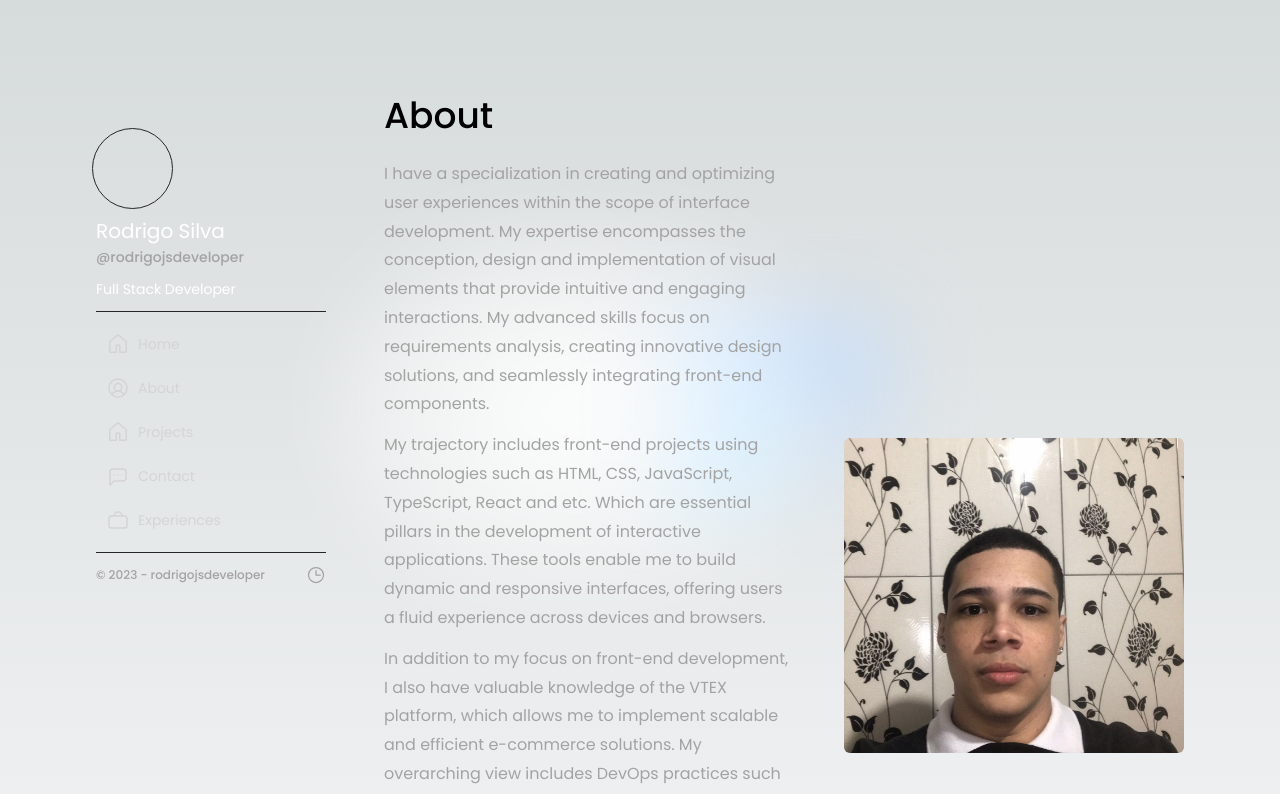
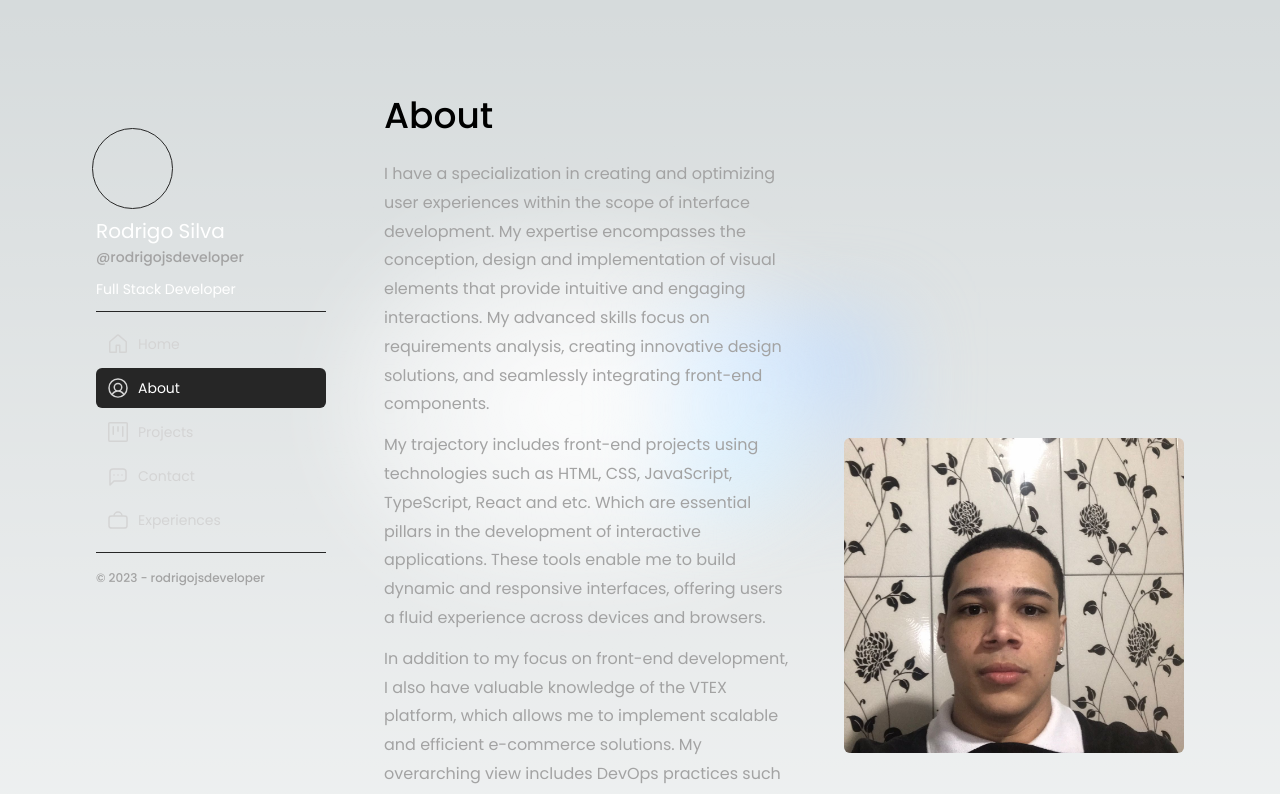
Before and after one commit to rodrigojsdeveloper/rodrigojs.dev, a Next.js app: page /about in a window 1280 px wide. Shown: the top 794 px of the page. Built offline with nearby package versions, Linux system fonts and the light colour scheme.

Commit message:
style: header navigation button with background color when clicked

```diff
--- a/src/app/about/page.tsx
+++ b/src/app/about/page.tsx
@@ -8,6 +8,7 @@ import { stacks } from "@/utils/stacks";
 import my from "../../assets/my.jpg";
 import { useState } from "react";
 import Image from "next/image";
+import Link from "next/link";
 
 export default function About() {
   const [copy, setCopy] = useState<boolean>(false);
@@ -80,13 +81,13 @@ export default function About() {
         </div>
 
         <div className="w-full flex items-center gap-2 mt-4 mb-8">
-          <a
+          <Link
             href="/curriculo-rodrigo.pdf"
             download="Rodrigo Silva.pdf"
             className="w-full max-w-152 h-45 flex justify-center items-center border border-solid border-gray-5 font-medium text-sm text-gray-3 duration-300 rounded-def p-3 hover:bg-gray-2 active:bg-gray-6 active:border-gray-6"
           >
             CV Download
-          </a>
+          </Link>
           <button
             onClick={copyLink}
             className="w-full max-w-152 h-45 bg-gray-1 text-gray-9 font-medium text-sm rounded-def duration-300 hover:bg-gray-10"
--- a/src/app/page.tsx
+++ b/src/app/page.tsx
@@ -6,6 +6,7 @@ import { Header } from "@/components/Header";
 import { Title } from "@/components/Title";
 import { Line } from "@/components/Line";
 import { Work } from "@/components/Work";
+import Link from "next/link";
 
 export default function Home() {
   return (
@@ -56,7 +57,7 @@ export default function Home() {
         <div className="w-full flex justify-between items-center">
           <p className="font-title text-xl">Recent projects</p>
 
-          <a
+          <Link
             href="/projects"
             className="flex items-center gap-1 text-gray-4 text-xs font-medium hover:text-primary duration-300"
           >
@@ -76,7 +77,7 @@ export default function Home() {
                 d="M4 12h16m0 0l-6-6m6 6l-6 6"
               />
             </svg>
-          </a>
+          </Link>
         </div>
 
         <div className="grid md:grid-cols-2 place-items-center gap-4 my-6">
--- /dev/null
+++ b/src/components/CustomLink.tsx
@@ -0,0 +1,16 @@
+import { ILink } from "@/interfaces";
+import Link from "next/link";
+
+const CustomLink = ({ Icon, text, href, activeLink, onClick }: ILink) => {
+  return (
+    <Link
+      href={"/" + href}
+      onClick={onClick}
+      className={`w-full h-40 flex row items-center gap-2 px-2.5 py-2 duration-300 text-sm rounded-def ${activeLink} hover:bg-gray-2 hover:text-gray-1 active:bg-gray-6`}
+    >
+      {Icon} {text}
+    </Link>
+  );
+};
+
+export { CustomLink };
--- a/src/components/Header.tsx
+++ b/src/components/Header.tsx
@@ -1,20 +1,33 @@
+"use client";
+import { useEffect, useState } from "react";
+import { CustomLink } from "./CustomLink";
 import { Line } from "./Line";
-import { Link } from "./Link";
+import Link from "next/link";
 
 const Header = () => {
+  const [currentUrl, setCurrentUrl] = useState(
+    typeof window !== "undefined" ? window.location.href.split("/")[3] : ""
+  );
+
+  useEffect(() => {
+    setCurrentUrl(
+      typeof window !== "undefined" ? window.location.href.split("/")[3] : ""
+    );
+  }, []);
+
   return (
     <header className="w-full max-w-230 sticky top-0 z-10 h-20 mr-12 pt-8 max-lg:hidden max-lg:mr-0">
       <div className="w-full max-w-81 h-81 group relative p-5 mb-2 -ml-1 rounded-full border border-solid border-gray-2 ease-in-out duration-500"></div>
 
       <div className="w-full">
         <h1 className="text-gray-1 text-md lg:text-xl">Rodrigo Silva</h1>
-        <a
+        <Link
           target="_blank"
           href="https://github.com/rodrigojsdeveloper"
           className="text-gray-3 font-medium text-sm hover:text-gray-4 duration-300"
         >
           @rodrigojsdeveloper
-        </a>
+        </Link>
         <p className="text-gray-1 font-normal mt-2.5 text-sm">
           Full Stack Developer
         </p>
@@ -23,7 +36,7 @@ const Header = () => {
       <Line />
 
       <nav className="hidden lg:flex flex-col gap-1">
-        <Link
+        <CustomLink
           href=""
           Icon={
             <svg
@@ -39,8 +52,13 @@ const Header = () => {
             </svg>
           }
           text="Home"
+          activeLink={
+            currentUrl === ""
+              ? "bg-gray-2 text-gray-1"
+              : "bg-transparent text-gray-4"
+          }
         />
-        <Link
+        <CustomLink
           href="about"
           Icon={
             <svg
@@ -56,8 +74,13 @@ const Header = () => {
             </svg>
           }
           text="About"
+          activeLink={
+            currentUrl === "about"
+              ? "bg-gray-2 text-gray-1"
+              : "bg-transparent text-gray-4"
+          }
         />
-        <Link
+        <CustomLink
           href="projects"
           Icon={
             <svg
@@ -67,14 +90,23 @@ const Header = () => {
               viewBox="0 0 24 24"
             >
               <path
-                fill="#D4D4D4"
-                d="M11.03 2.59a1.501 1.501 0 0 1 1.94 0l7.5 6.363a1.5 1.5 0 0 1 .53 1.144V19.5a1.5 1.5 0 0 1-1.5 1.5h-5.75a.75.75 0 0 1-.75-.75V14h-2v6.25a.75.75 0 0 1-.75.75H4.5A1.5 1.5 0 0 1 3 19.5v-9.403c0-.44.194-.859.53-1.144ZM12 3.734l-7.5 6.363V19.5h5v-6.25a.75.75 0 0 1 .75-.75h3.5a.75.75 0 0 1 .75.75v6.25h5v-9.403Z"
+                fill="#d4d4d4"
+                d="M7.25 6a.75.75 0 0 0-.75.75v7.5a.75.75 0 0 0 1.5 0v-7.5A.75.75 0 0 0 7.25 6ZM12 6a.75.75 0 0 0-.75.75v4.5a.75.75 0 0 0 1.5 0v-4.5A.75.75 0 0 0 12 6Zm4 .75a.75.75 0 0 1 1.5 0v9.5a.75.75 0 0 1-1.5 0v-9.5Z"
+              />
+              <path
+                fill="#d4d4d4"
+                d="M3.75 2h16.5c.966 0 1.75.784 1.75 1.75v16.5A1.75 1.75 0 0 1 20.25 22H3.75A1.75 1.75 0 0 1 2 20.25V3.75C2 2.784 2.784 2 3.75 2ZM3.5 3.75v16.5c0 .138.112.25.25.25h16.5a.25.25 0 0 0 .25-.25V3.75a.25.25 0 0 0-.25-.25H3.75a.25.25 0 0 0-.25.25Z"
               />
             </svg>
           }
           text="Projects"
+          activeLink={
+            currentUrl === "projects"
+              ? "bg-gray-2 text-gray-1"
+              : "bg-transparent text-gray-4"
+          }
         />
-        <Link
+        <CustomLink
           href="contact"
           Icon={
             <svg
@@ -94,8 +126,13 @@ const Header = () => {
             </svg>
           }
           text="Contact"
+          activeLink={
+            currentUrl === "contact"
+              ? "bg-gray-2 text-gray-1"
+              : "bg-transparent text-gray-4"
+          }
         />
-        <Link
+        <CustomLink
           href="experiences"
           Icon={
             <svg
@@ -115,35 +152,26 @@ const Header = () => {
             </svg>
           }
           text="Experiences"
+          activeLink={
+            currentUrl === "experiences"
+              ? "bg-gray-2 text-gray-1"
+              : "bg-transparent text-gray-4"
+          }
         />
       </nav>
 
       <Line />
 
-      <div className="flex row justify-between items-center">
       <small className="text-gray-3 text-xs font-medium">
         © 2023 -{" "}
-          <a
+        <Link
           target="_blank"
           className="duration-300 hover:text-gray-4"
           href="https://github.com/rodrigojsdeveloper/rodrigojsdeveloper.com"
         >
           rodrigojsdeveloper
-          </a>
+        </Link>
       </small>
-
-        <svg
-          xmlns="http://www.w3.org/2000/svg"
-          width="20"
-          height="20"
-          viewBox="0 0 256 256"
-        >
-          <path
-            fill="#A3A3A3"
-            d="M128 24a104 104 0 1 0 104 104A104.11 104.11 0 0 0 128 24Zm0 192a88 88 0 1 1 88-88a88.1 88.1 0 0 1-88 88Zm64-88a8 8 0 0 1-8 8h-56a8 8 0 0 1-8-8V72a8 8 0 0 1 16 0v48h48a8 8 0 0 1 8 8Z"
-          />
-        </svg>
-      </div>
     </header>
   );
 };
--- a/src/components/HeaderMobile.tsx
+++ b/src/components/HeaderMobile.tsx
@@ -1,6 +1,7 @@
 "use client";
 import { useState } from "react";
 import { Modal } from "./Modal";
+import Link from "next/link";
 
 const HeaderMobile = () => {
   const [openModa, setOpenModal] = useState<boolean>(false);
@@ -9,10 +10,10 @@ const HeaderMobile = () => {
     <>
       {openModa ? <Modal /> : null}
       <header className="w-full h-81 hidden flex-row justify-between items-center bg-black border-b border-solid border-gray-6 fixed top-0 pt-2 px-8 max-lg:flex">
-        <a
+        <Link
           href="/"
           className="w-full max-w-45 h-45 group relative p-5 mb-2 -ml-1 rounded-full border border-solid border-gray-2 ease-in-out duration-500"
-        ></a>
+        ></Link>
 
         {!openModa ? (
           <svg
--- a/src/components/Link.tsx
+++ /dev/null
@@ -1,14 +0,0 @@
-import { ILink } from "@/interfaces";
-
-const Link = ({ Icon, text, href }: ILink) => {
-  return (
-    <a
-      href={"/" + href}
-      className="w-full h-40 flex row items-center gap-2 px-2.5 py-2 duration-300 text-sm rounded-def bg-transparent text-gray-4 hover:bg-gray-2 hover:text-gray-1 active:bg-gray-6"
-    >
-      {Icon} {text}
-    </a>
-  );
-};
-
-export { Link };
--- a/src/components/Project.tsx
+++ b/src/components/Project.tsx
@@ -1,10 +1,11 @@
+import { Paragraphy } from "./Paragraphy";
 import { IProject } from "@/interfaces";
 import Image from "next/image";
-import { Paragraphy } from "./Paragraphy";
+import Link from "next/link";
 
 const Project = ({ project }: IProject) => {
   return (
-    <a
+    <Link
       href={project.link}
       target="_blank"
       className="w-full h-408 p-2 border border-solid border-gray-7 rounded-def duration-300 hover:bg-gray-8 hover:border-gray-8"
@@ -30,7 +31,7 @@ const Project = ({ project }: IProject) => {
           ))}
         </div>
       </div>
-    </a>
+    </Link>
   );
 };
 
--- a/src/components/Work.tsx
+++ b/src/components/Work.tsx
@@ -1,3 +1,5 @@
+import Link from "next/link";
+
 const Work = () => {
   return (
     <div className="w-full flex flex-col gap-4 p-5 bg-gray-9 border border-gray-2 rounded-def my-6">
@@ -8,12 +10,12 @@ const Work = () => {
         website, let{"'"}s have a chat.
       </p>
 
-      <a
+      <Link
         href="/contact"
         className="w-full max-w-121 h-44 flex justify-center items-center bg-gray-1 text-gray-9 font-normal text-md rounded-def duration-300 hover:bg-gray-10"
       >
         Contact me
-      </a>
+      </Link>
     </div>
   );
 };
--- a/src/interfaces/index.ts
+++ b/src/interfaces/index.ts
@@ -4,6 +4,8 @@ export interface ILink {
   Icon: any;
   text: string;
   href: string;
+  activeLink?: string;
+  onClick?: any;
 }
 
 export interface IProjectProps {
--- a/tailwind.config.ts
+++ b/tailwind.config.ts
@@ -10,7 +10,7 @@ const config: Config = {
     extend: {
       colors: {
         gray: {
-          1: "rgb(255 255 255/1)",
+          1: "#FFFFFF",
           2: "#262626",
           3: "#A3A3A3",
           4: "#D4D4D4",
@@ -31,7 +31,7 @@ const config: Config = {
         45: "45px",
         81: "81.4px",
         121: "121px",
-        128: "128px",
+        140: "140px",
         152: "152px",
         230: "230px",
         340: "340px",
```
Also changed, not shown: src/app/contact/page.tsx (+7 -6 lines), src/components/Modal.tsx (+13 -9 lines). Lines whose indentation alone changed are shown as unchanged.
